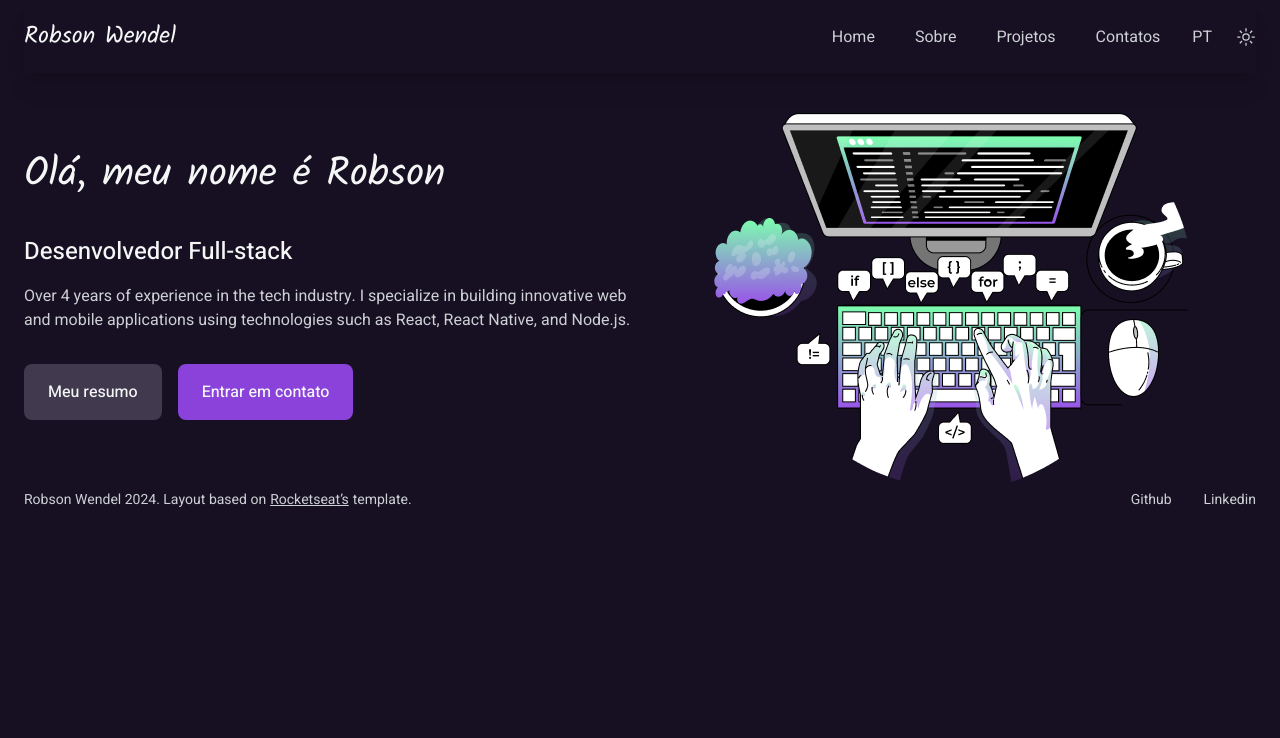
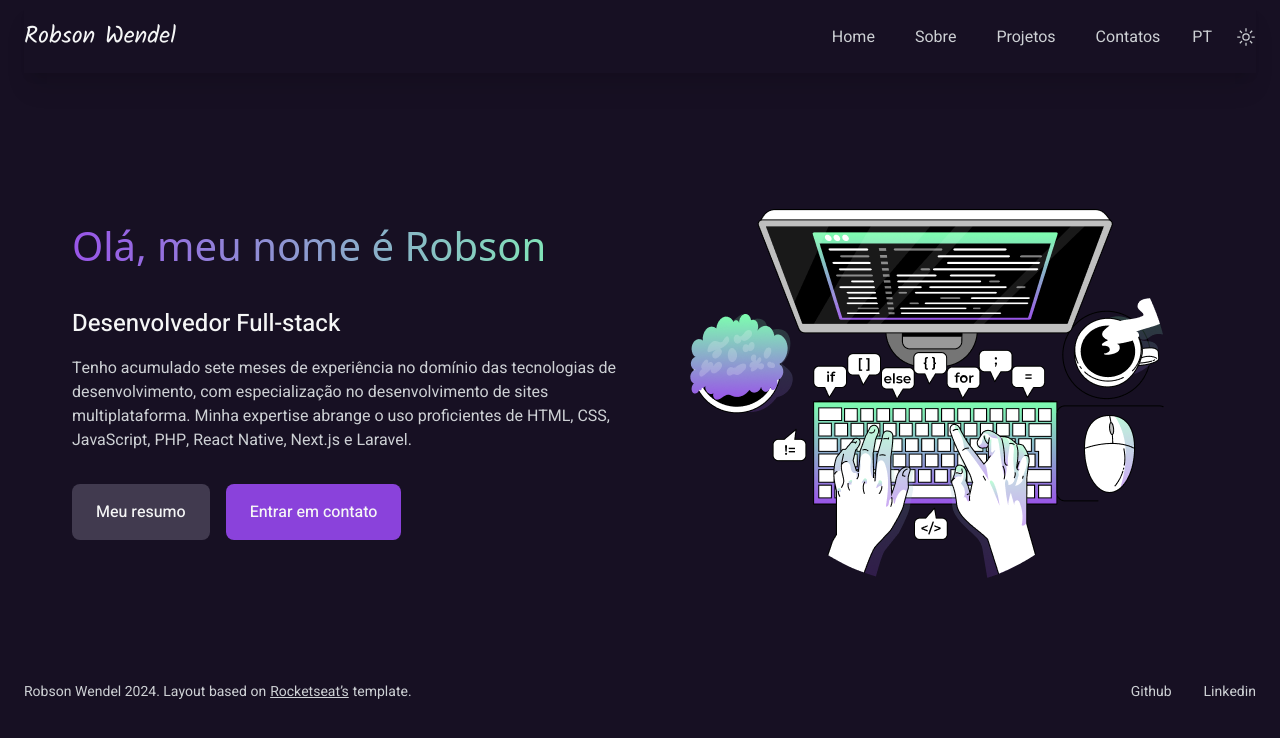
Before and after one commit to robsu17/my-portfolio, a React (Vite) app: page / in a window 1280 px wide. Shown: the top 738 px of the page. Built offline with nearby package versions, Linux system fonts and the light colour scheme.

Commit message:
fix: ajustes nos espaçamentos

```diff
--- a/src/components/Apresentation.tsx
+++ b/src/components/Apresentation.tsx
@@ -4,9 +4,9 @@ import computer from '../assets/computer.png'
 
 export function Apresentation() {
   return (
-    <div className="grid grid-cols-2">
+    <div className="grid grid-cols-2 my-24 mx-12">
       <div className="flex flex-col justify-center gap-8">
-        <h1 className="text-[40px] font-kalam font-normal text-text-primary">
+        <h1 className="text-[40px] bg-gradient-to-r from-primary-color-400 to-secondary-color text-transparent bg-clip-text">
           Olá, meu nome é Robson
         </h1>
         <div className="flex flex-col gap-4">
@@ -14,9 +14,10 @@ export function Apresentation() {
             Desenvolvedor Full-stack
           </h2>
           <p className="font-heebo text-base font-normal text-text-secondary">
-            Over 4 years of experience in the tech industry. I specialize in
-            building innovative web and mobile applications using technologies
-            such as React, React Native, and Node.js.
+            Tenho acumulado sete meses de experiência no domínio das tecnologias
+            de desenvolvimento, com especialização no desenvolvimento de sites
+            multiplataforma. Minha expertise abrange o uso proficientes de HTML,
+            CSS, JavaScript, PHP, React Native, Next.js e Laravel.
           </p>
         </div>
         <div className="flex gap-4">
--- a/tailwind.config.js
+++ b/tailwind.config.js
@@ -1,9 +1,6 @@
 /** @type {import('tailwindcss').Config} */
 export default {
-  content: [
-    "./index.html",
-    "./src/**/*.{js,ts,jsx,tsx}",
-  ],
+  content: ['./index.html', './src/**/*.{js,ts,jsx,tsx}'],
   theme: {
     extend: {
       colors: {
@@ -17,12 +14,12 @@ export default {
         'surface-tertiary': '#4E4563',
 
         'text-primary': '#F5F6F6',
-        'text-secondary': '#CDD0D4'
+        'text-secondary': '#CDD0D4',
       },
       fontFamily: {
         heebo: "'Heebo', sans-serif",
-        kalam: "'Kalam', cursive"
-      }
+        kalam: "'Kalam', cursive",
+      },
     },
   },
   plugins: [],
```
